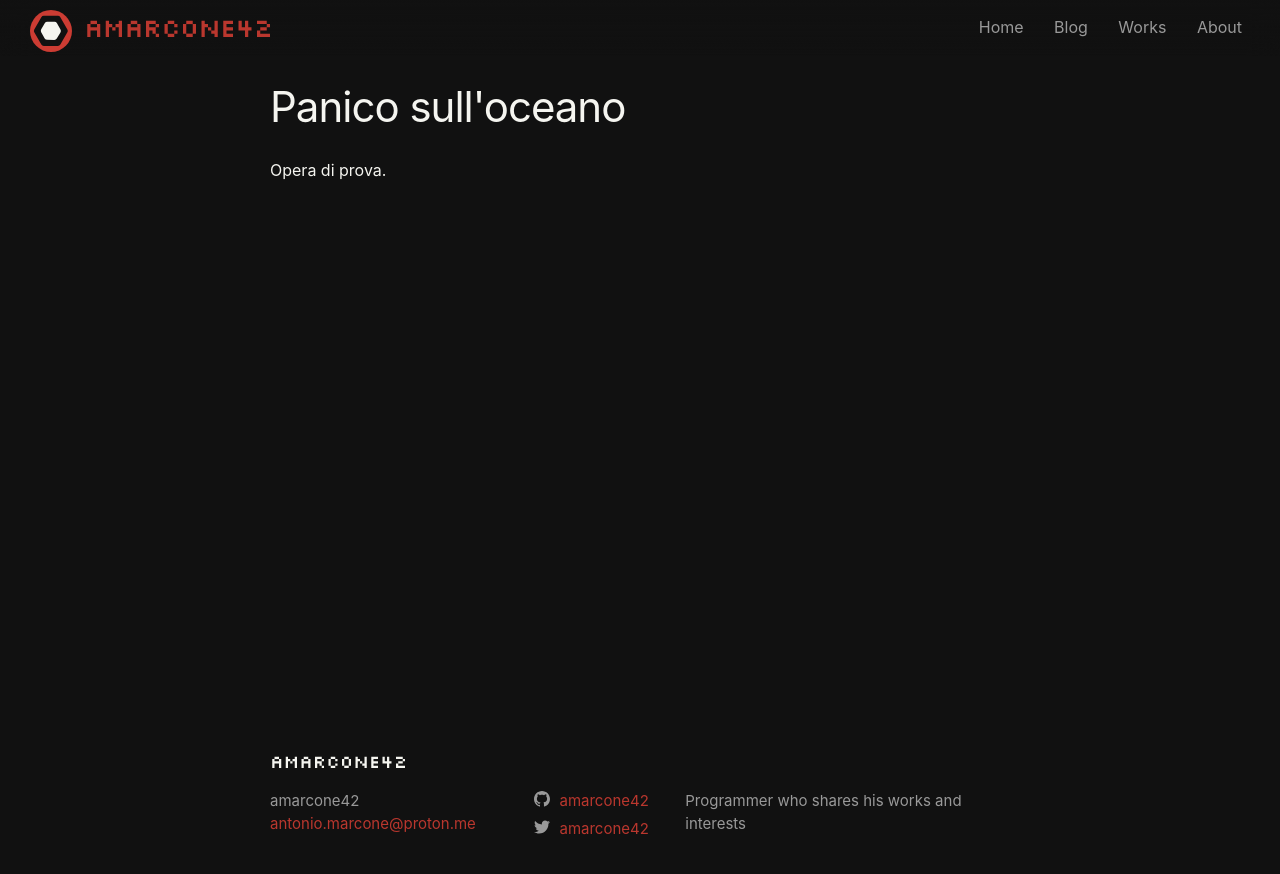
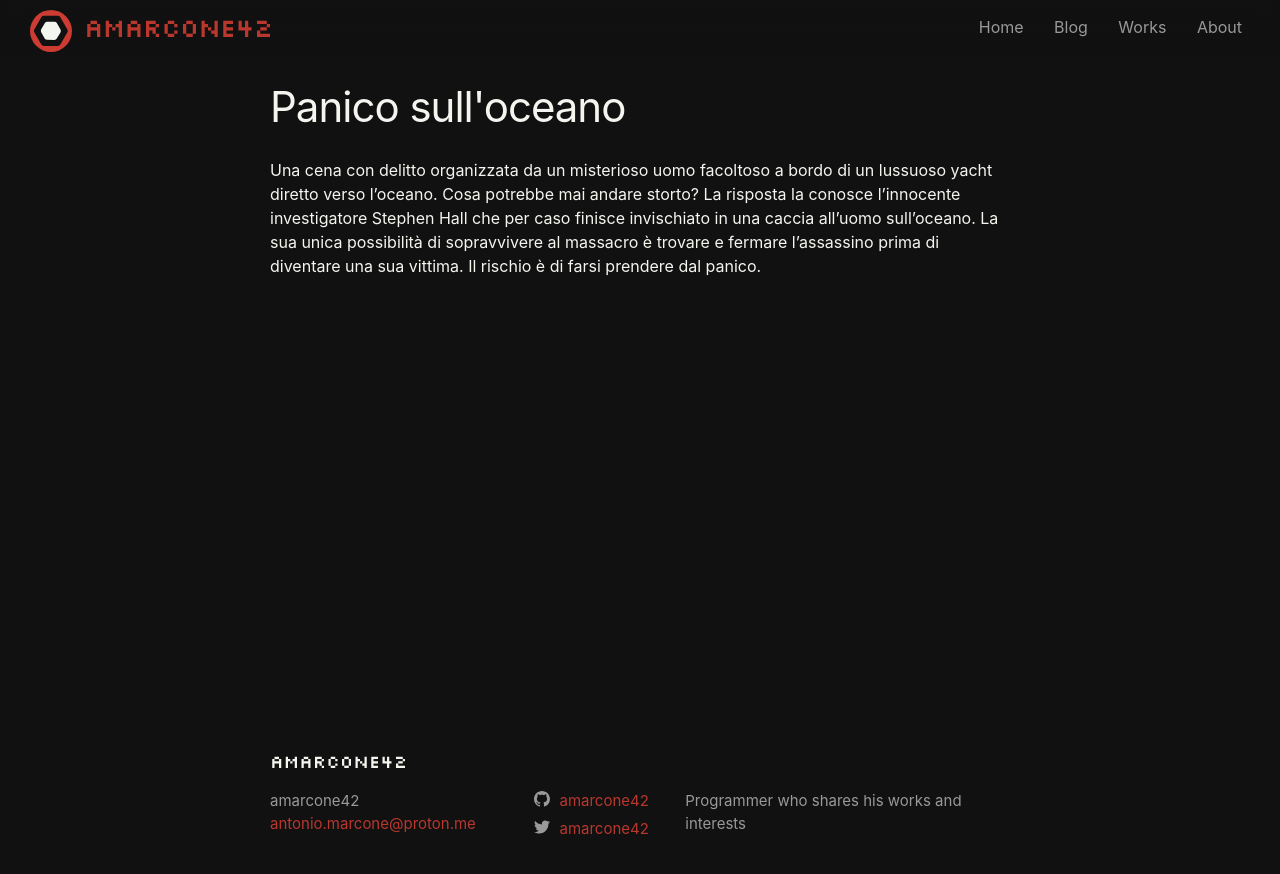
Before and after one commit to amarcone42/amarcone42.github.io, a Jekyll site: the page built from works/panico-sull-oceano.md, in a window 1280 px wide. Shown: the top 874 px of the page. Built offline with Jekyll 4.4.1, drawn with Linux system fonts in a browser that asks for light colours.

```diff
--- a/_sass/minima.scss
+++ b/_sass/minima.scss
@@ -27,7 +27,7 @@ $table-text-align: left !default;
 // Width of the content area
 $content-width:    800px !default;
 $card-size:        7rem;
-$card-gap:         14px;
+$card-gap:         12px;
 $card-padding:     14px;
 
 $small-radius:     6px;
--- a/works/panico-sull-oceano.md
+++ b/works/panico-sull-oceano.md
@@ -1,9 +1,9 @@
 ---
 layout: work
 title:  "Panico sull'oceano"
-date:   2024-07-12
+date:   2018-07-12
 categories: book
 description: "Descrizione opera"
 ---
 
-Opera di prova.
+Una cena con delitto organizzata da un misterioso uomo facoltoso a bordo di un lussuoso yacht diretto verso l'oceano. Cosa potrebbe mai andare storto? La risposta la conosce l'innocente investigatore Stephen Hall che per caso finisce invischiato in una caccia all'uomo sull'oceano. La sua unica possibilità di sopravvivere al massacro è trovare e fermare l'assassino prima di diventare una sua vittima. Il rischio è di farsi prendere dal panico.
```
Also changed, not shown: works/Agorà.md (added, +10 -0 lines), works/Chemo.md (added, +10 -0 lines).
